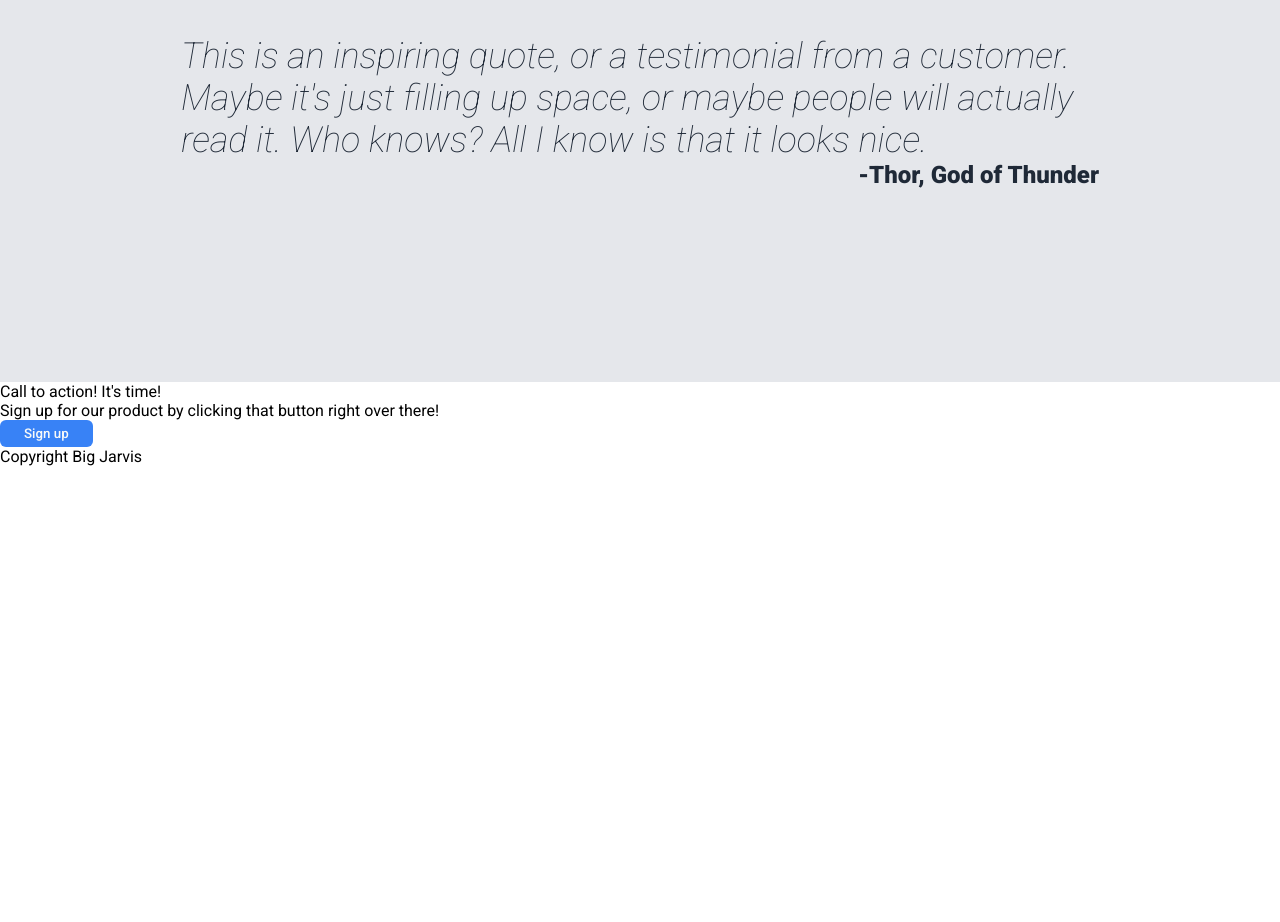
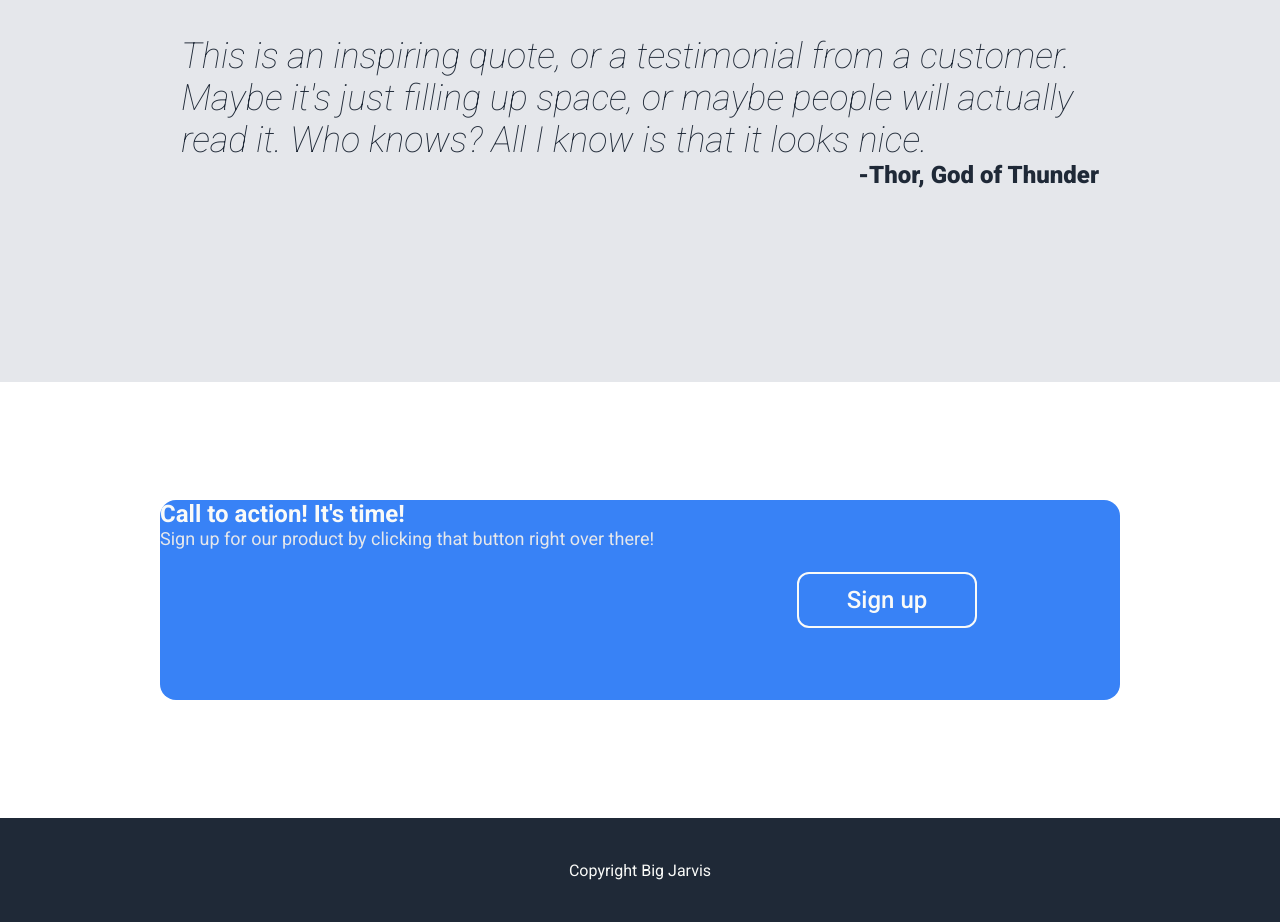
Before and after one commit to BigJarvis06/landing-page, a plain HTML site: page index.html in a window 1280 px wide. Shown: the part 1238-2160 px from the top of the page. Before the commit the page ends 1704 px from the top, so only its background shows below. Drawn offline with Linux system fonts and the light colour scheme.

Commit message:
changed section 4 button size: added extra div to section 4 to hold text divs

```diff
--- a/index.html
+++ b/index.html
@@ -15,7 +15,7 @@
     <div class="links"> <a href="#">header link one</a> <a href="#">header link two</a> <a href="#">header link three</a> </div>
 </div>
     <div class="content-one">
-        <div class="info">
+        <div class="info-one">
     <div class="main-text-one">This website is awesome</div>
     <div class="subtext-one">This website has some subtext that goes here under the main title. It's a smaller font and the color is lower contrast</div>
     <button class="signup-one">Sign up</button>
@@ -51,9 +51,11 @@
     </div>
 </div>
 <div class="four">
-    <div class="header-three">
+    <div class="content-three">
+        <div class="info-two">
         <div class="main-text-two">Call to action! It's time!</div>
         <div class="subtext-two">Sign up for our product by clicking that button right over there!</div>
+        </div>
         <button class="signup-two">Sign up</button>
     </div>
 <div class="footer">Copyright Big Jarvis</div>
--- a/styles.css
+++ b/styles.css
@@ -39,9 +39,8 @@ body {
 .main-text-one {
     font-size: 48px;
 }
-/* signup button section one and four */
-.signup-one,
-.signup-two {
+
+.signup-one {
     color: #f9faf8;
     background-color: #3882f6;
     border: 0px;
@@ -50,7 +49,7 @@ body {
     font-weight: 500;
 margin-right: auto;
 }
-/* signup button section one and four */
+
 .header-one {
     display: flex;
     align-items: center;
@@ -69,7 +68,7 @@ justify-content: space-between;
     justify-content: space-between;
 }
 
-.info {
+.info-one {
     width: 450px;
     display: flex;
     flex-direction: column;
@@ -149,3 +148,48 @@ justify-content: space-between;
     font-weight: 900;
     color: #1f2937;
 }
+/* section four start */
+.four {
+    height: 540px;
+    display: flex;
+    flex-direction: column;
+}
+
+.footer {
+    background-color: #1f2937;
+    color: #f9faf8;
+    height: 104px;
+    display: flex;
+    justify-content: center;
+    align-items: center;
+}
+
+.content-three {
+    background-color: #3882f6;
+    height: 200px;
+    margin: auto 10rem;
+    border-radius: 16px;
+    display: flex;
+}
+
+.signup-two {
+    color: #f9faf8;
+    background-color: #3882f6;
+    border: 2px solid #f9faf8;
+    border-radius: 12px;
+    padding: 12px 48px;
+    font-weight: 500;
+    margin: auto;
+    font-size: 24px;
+}
+
+.main-text-two {
+    font-size: 24px;
+    color: #f9faf8;
+    font-weight: 700;
+}
+
+.subtext-two {
+    font-size: 18px;
+    color: #e5e7eb;
+}
```
